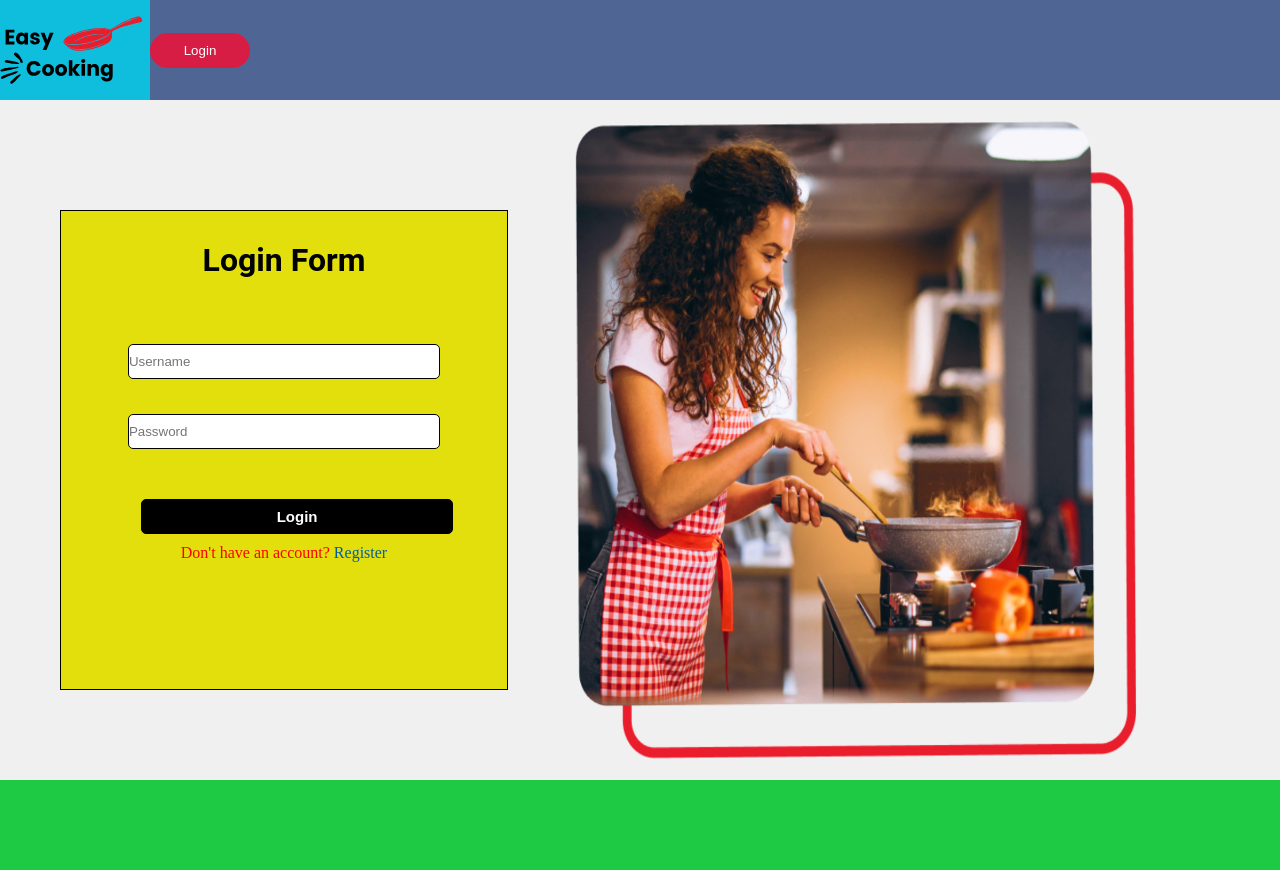
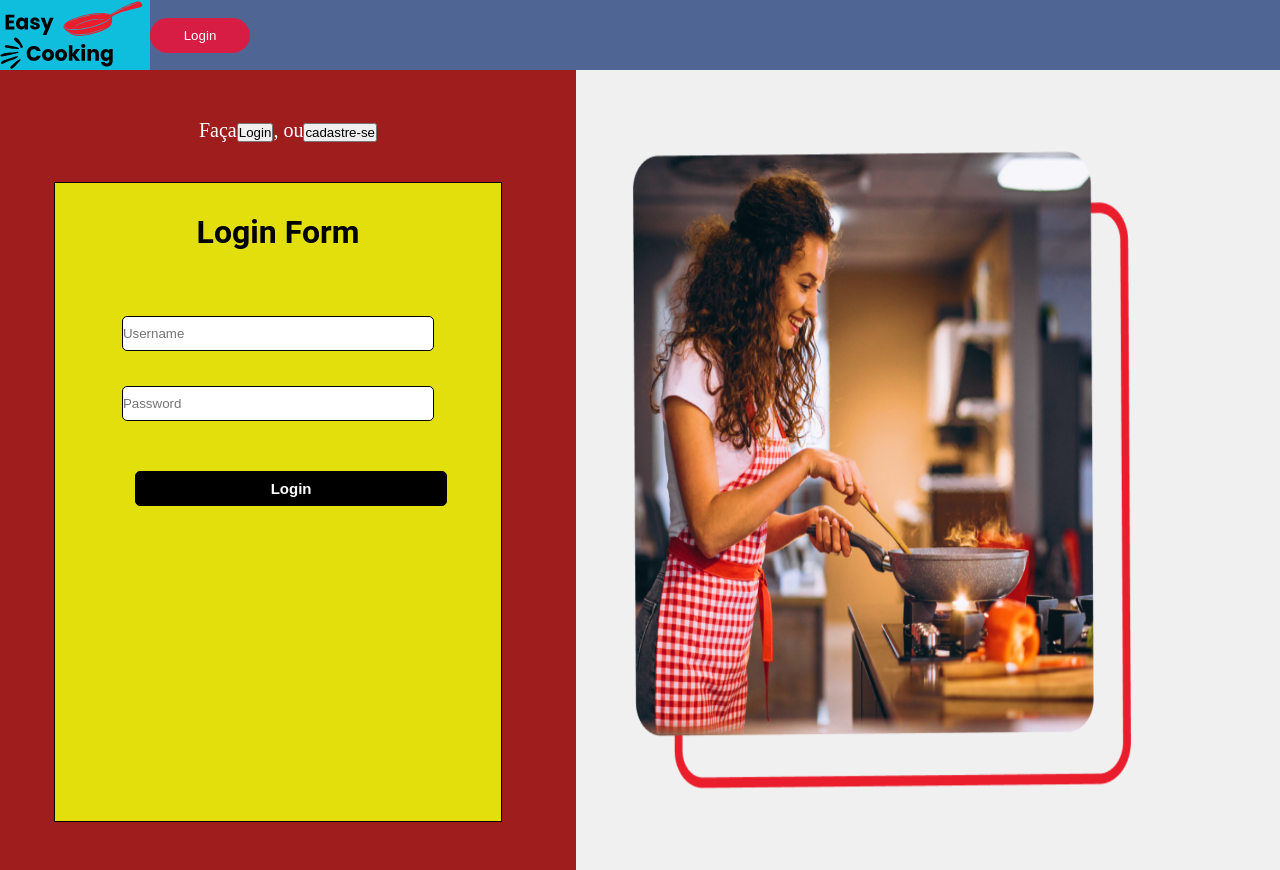
Before and after one commit to yurijacome/EasyCooking_1.0, a React (Create React App) app: page /login in a window 1280 px wide. Before the commit the page ends 800 px from the top, so only its background shows below. Built offline with nearby package versions, Linux system fonts and the light colour scheme.

Commit message:
login register

```diff
--- a/public/index.html
+++ b/public/index.html
@@ -3,7 +3,7 @@
 <head>
     <meta charset="UTF-8">
     <meta name="viewport" content="width=device-width, initial-scale=1.0">
-    <title>My React App</title>
+    <title>Easy Cooking</title>
     <link rel="icon" href="%PUBLIC_URL%/favicon.ico" />
 </head>
 <body>
--- a/src/components/header/styleHeader.js
+++ b/src/components/header/styleHeader.js
@@ -5,7 +5,7 @@ export const HeaderContainer = styled.header`
     display: flex;
     align-items: center;
     width: 100vw;
-    height: 100px;
+    height: 70px;
     background-color:rgb(79, 102, 148);
 
     .imgLogo {
--- a/src/components/loginForm/loginForm.jsx
+++ b/src/components/loginForm/loginForm.jsx
@@ -1,6 +1,6 @@
-import React, { useState } from 'react';
+import React from 'react';
 
-import RegisterForm from '../registerForm/registerForm';
+
 
 import { Formik, Field, ErrorMessage } from 'formik';
 import * as Yup from 'yup';
@@ -15,8 +15,6 @@ const validationSchema = Yup.object().shape({
 
 
 const LoginForm = () => {
-    const [showRegisterForm, setShowRegisterForm] = useState(false);
-
     return (
         <Formik
             initialValues={{ username: '', password: '' }}
@@ -33,8 +31,6 @@ const LoginForm = () => {
                     <Field className="Field" name="password" type="password" placeholder="Password" />
                     <ErrorMessage name="password" component="span" />
                     <button type="submit">Login</button>
-                    <span>Don't have an account? <a onClick={() => setShowRegisterForm(true)}>Register</a></span>
-                    {showRegisterForm && <RegisterForm />}
 
 
 
--- a/src/components/loginForm/loginFormStyle.js
+++ b/src/components/loginForm/loginFormStyle.js
@@ -6,11 +6,12 @@ export const StyledForm = styled.form`
 
     display: flex;
     flex-direction: column;
-    margin: 40px 20px 20px 60px;
 
 
     width: 35vw;
-    min-height: 60vh;
+    min-height: 80vh;
+    margin: 20px 20px 20px 0px;
+
 
     border: 1px solid #000;
     background-color:rgb(226, 223, 12);
--- a/src/components/registerForm/registerForm.jsx
+++ b/src/components/registerForm/registerForm.jsx
@@ -1,20 +1,35 @@
 import React from 'react';
+
 import { Formik, Field, ErrorMessage } from 'formik';
 import * as Yup from 'yup';
 import { StyledForm } from './registerFormStyle';
 
 const validationSchema = Yup.object().shape({
-    username: Yup.string().required('Username is required'),
-    password: Yup.string().required('Password is required'),
+
+    email: Yup.string().email('Invalid email').required('Email is required')
+    .matches(/^[a-zA-Z0-9._-]+@[a-zA-Z0-9.-]+\.[a-zA-Z]{2,6}$/,
+    'Invalid email'),
+
+    username: Yup.string().required('Username is required')
+    .min(8, 'username is too short - should be 8 chars minimum.'),
+
+    password: Yup.string().required('Password is required')
+    .min(8, 'Password is too short - should be 8 chars minimum.')
+    .matches(/^(?=.*[a-z])(?=.*[A-Z])(?=.*\d)[a-zA-Z\d]{8,}$/,
+    'Password must contain at least one uppercase letter, one lowercase letter, and one number.'),
+
     confirmPassword: Yup.string()
         .oneOf([Yup.ref('password'), null], 'Passwords must match')
         .required('Confirm Password is required'),
 });
 
 const RegisterForm = () => {
+
+
     return (
+
         <Formik
-            initialValues={{ username: '', password: '', confirmPassword: '' }}
+            initialValues={{ username: '', password: '', confirmPassword: '', email: '' }}
             validationSchema={validationSchema}
             onSubmit={(values) => {
                 console.log(values);
@@ -24,15 +39,16 @@ const RegisterForm = () => {
                 <StyledForm>
                     <h1>Register Form</h1>
                     <Field className="Field" name="email" placeholder="email" />
-                    <ErrorMessage name="username" component="div" />
+                    <ErrorMessage name="email" component="span" />
 
-                    <Field className="Field" name="name" placeholder="name" />
+                    <Field className="Field" name="username" placeholder="name" />
+                    <ErrorMessage name="username" component="span" />
 
-                    <Field className="Field" name="password" type="password" placeholder="Password" />
-                    <ErrorMessage name="password" component="div" />
+                    <Field className="Field" name="password" type="password" placeholder="password" />
+                    <ErrorMessage name="password" component="span" />
 
                     <Field className="Field" name="confirmPassword" type="password" placeholder="Confirm Password" />
-                    <ErrorMessage name="confirmPassword" component="div" />
+                    <ErrorMessage name="confirmPassword" component="span" />
 
                     <button type="submit">Register</button>
                 </StyledForm>
--- a/src/components/registerForm/registerFormStyle.js
+++ b/src/components/registerForm/registerFormStyle.js
@@ -1,36 +1,33 @@
 import styled from "styled-components";
 
 export const StyledForm = styled.form`
-
     box-sizing: border-box;
-
     display: flex;
     flex-direction: column;
-    margin: 40px 20px 20px 60px;
-
 
     width: 35vw;
-    min-height: 60vh;
+    min-height: 80vh;
+    margin: 20px 20px 20px 0px;
 
     border: 1px solid #000;
-    background-color:rgb(226, 223, 12);
+    background-color: rgb(214, 181, 210);
 
-
-    h1{
-    margin: 30px 0;
-    align-self: center;
+    h1 {
+        margin: 30px 0;
+        align-self: center;
     }
 
-    span{
-    color: red;
-    align-self: center;
-    margin-top: 10px;
+    span {
+        color: red;
+        align-self: center;
+        margin-top: 10px;
     }
 
-    button{
+    button {
+        align-self: center;
         width: 70%;
-        margin-top: 50px;
-        margin-left: 80px;
+        margin-top: 20px;
+        margin-bottom: 20px;
         height: 35px;
         border-radius: 5px;
         border: 1px solid #000;
@@ -40,36 +37,25 @@ export const StyledForm = styled.form`
         font-weight: bold;
     }
 
-    .Field{
+    .Field {
         align-self: center;
         height: 35px;
         width: 70%;
-        margin-top: 35px;
+        margin-top: 10px;
         border-radius: 5px;
         border: 1px solid #000;
     }
 
 
-
-
-
-
-
-
-
-    @media(max-width: 567px){
+    @media(max-width: 567px) {
         width: 90vw;
 
-        div{
+        div {
             gap: 2px;
         }
 
-        input{
+        input {
             height: 45px;
         }
-
-
     }
-
-
-`
+`;
--- a/src/pages/login/login.jsx
+++ b/src/pages/login/login.jsx
@@ -1,11 +1,17 @@
 import Header from '../../components/header/header';
-import React from 'react';
+import React, { useState } from 'react';
+
 import { Container } from "./loginStyle.js";
 import LoginForm from '../../components/loginForm/loginForm.jsx';
 import CookingPhoto from '../../assets/LoginMainPhoto.png';
+import RegisterForm from '../../components/registerForm/registerForm.jsx'; // Import RegisterForm
+
 
 
 const Login = () => {
+  const [showRegisterForm, setShowRegisterForm] = useState(false); // Define state
+
+
 
 
   return (
@@ -15,8 +21,16 @@ const Login = () => {
       <Header  />
 
       <Container>
+        <div className="login-container">
+          <span className="LoginSpan">Faça
+            <button onClick={() => setShowRegisterForm(false)}>Login</button>,
+            ou
+            <button onClick={() => setShowRegisterForm(true)}>cadastre-se</button>
+          </span>
+          {showRegisterForm ? <RegisterForm /> : <LoginForm />}
 
-        <LoginForm />
+        </div>
+
         <img className="CookingImg" src={CookingPhoto} alt="CookingPhoto" />
 
       </Container>
--- a/src/pages/login/loginStyle.js
+++ b/src/pages/login/loginStyle.js
@@ -9,9 +9,26 @@ export const Container  = styled.div`
 
 
     .CookingImg{
+        width: 40vw;
+        height: 85vh;
+        margin-left: 50px;
+    }
+
+    .login-container{
+        display: flex;
+        flex-direction: column;
+        align-items: center;
+        justify-content: center;
         width: 45vw;
-        height: 85vh;
-        margin-left: 40px;
+        height: 100vh;
+        background-color:rgb(160, 29, 29);
+    }
+
+    .LoginSpan{
+        color: white;
+        font-size: 20px;
+        margin-bottom: 20px;
+        margin-top: 20px;
     }
 
 `;
```
Also changed, not shown: 9 other files (tests, documents, lock files or other folders).
